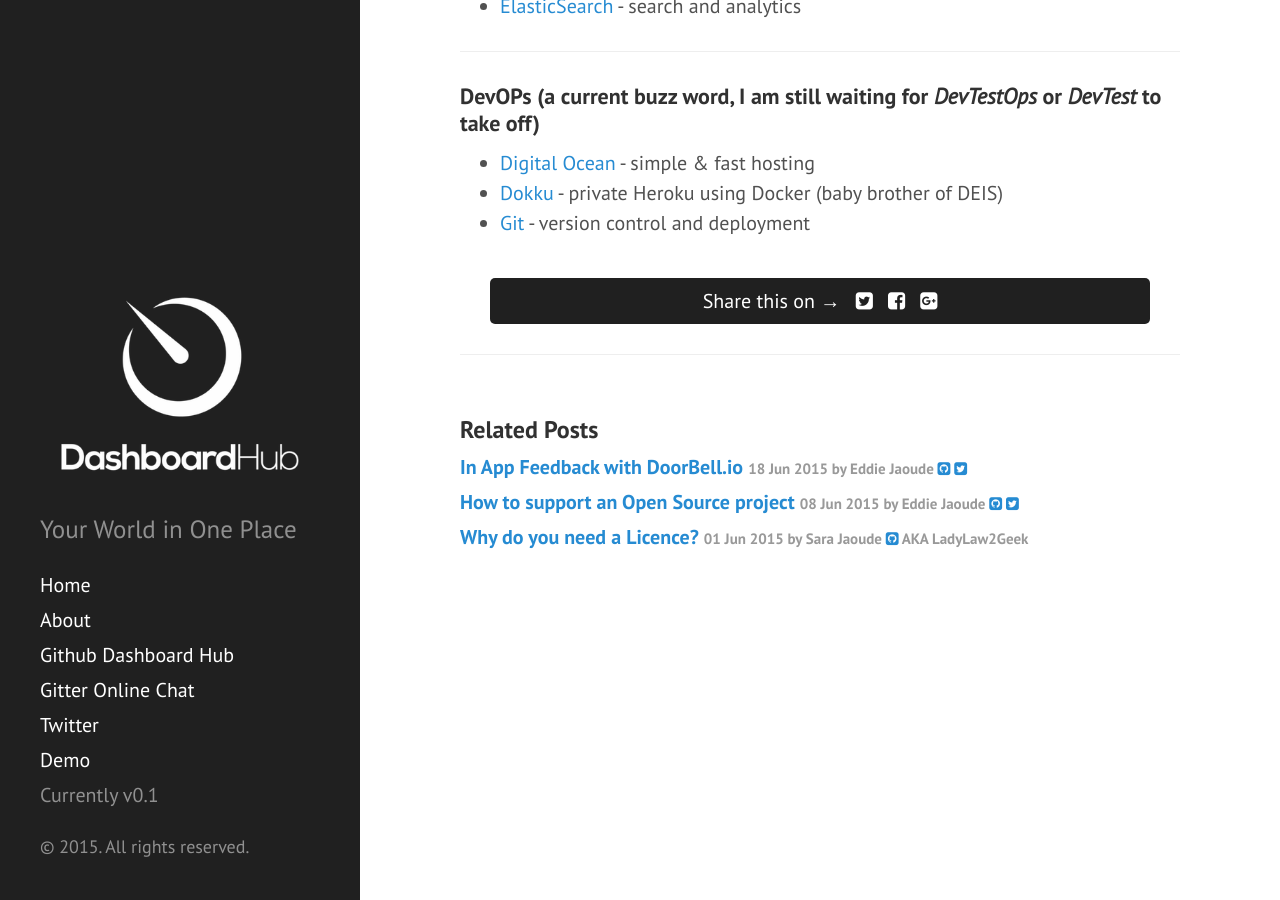
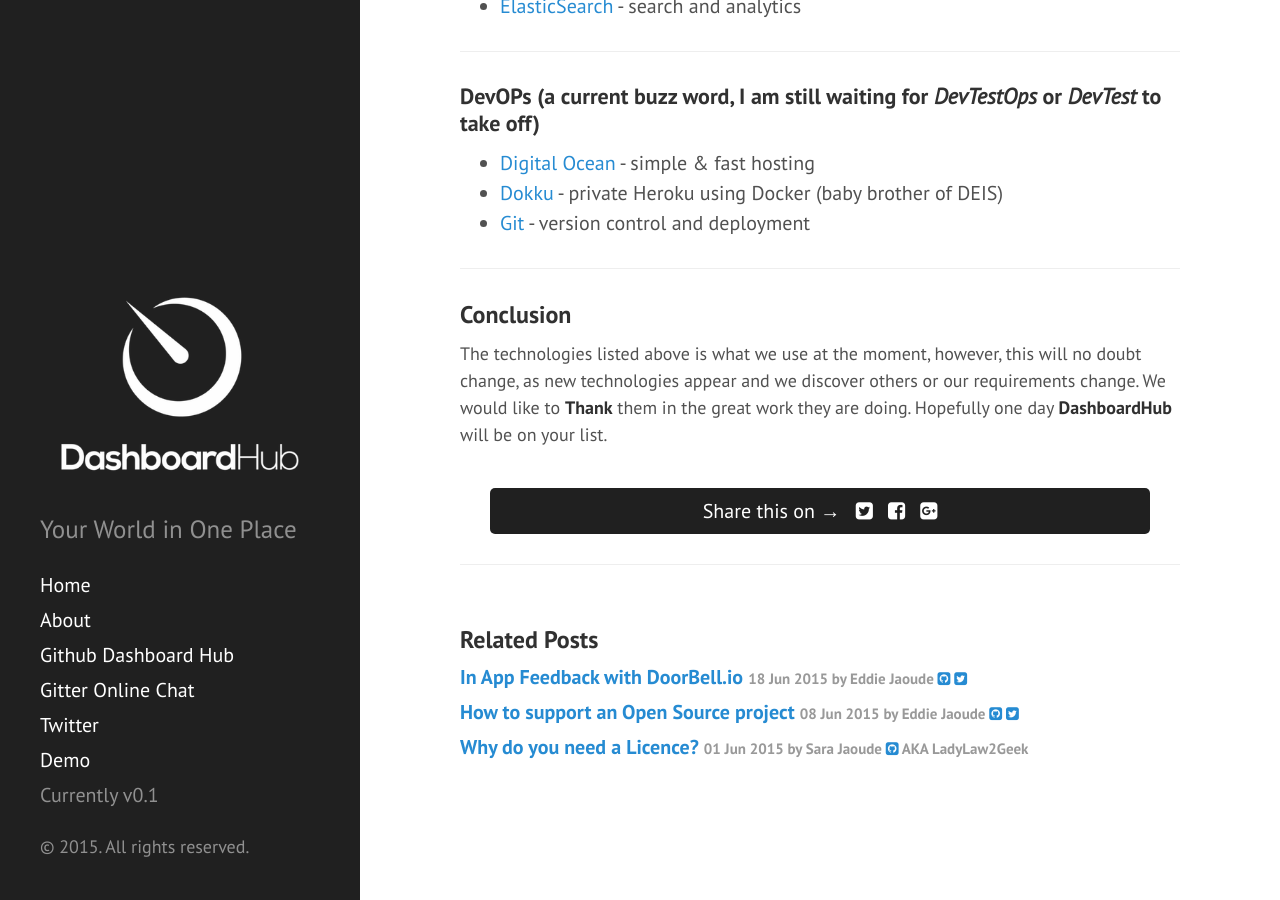
Before and after one commit to DashboardHub/Blog, a Jekyll site: the page built from _posts/2015-06-21-great-open-source-tools-dashboardhub-use.md, in a window 1280 px wide and 900 px high, scrolled down 1946 px. Built offline with Jekyll 4.4.1, drawn with Linux system fonts in a browser that asks for light colours; nearby versions of some CDN libraries; Markdown is read by kramdown in place of the engine named in the settings; a script that is not in the unit is left out; comment, search, counter and statistics services are not loaded.

Commit message:
[#39] Conclusion added to Blog post

```diff
--- a/_posts/2015-06-21-great-open-source-tools-dashboardhub-use.md
+++ b/_posts/2015-06-21-great-open-source-tools-dashboardhub-use.md
@@ -75,3 +75,9 @@
 * [Digital Ocean](https://www.digitalocean.com) - simple & fast hosting
 * [Dokku](http://progrium.viewdocs.io/dokku/) - private Heroku using Docker (baby brother of DEIS)
 * [Git](https://git-scm.com) - version control and deployment
+
+---
+
+## Conclusion
+
+The technologies listed above is what we use at the moment, however, this will no doubt change, as new technologies appear and we discover others or our requirements change. We would like to **Thank** them in the great work they are doing. Hopefully one day **DashboardHub** will be on your list.
```
